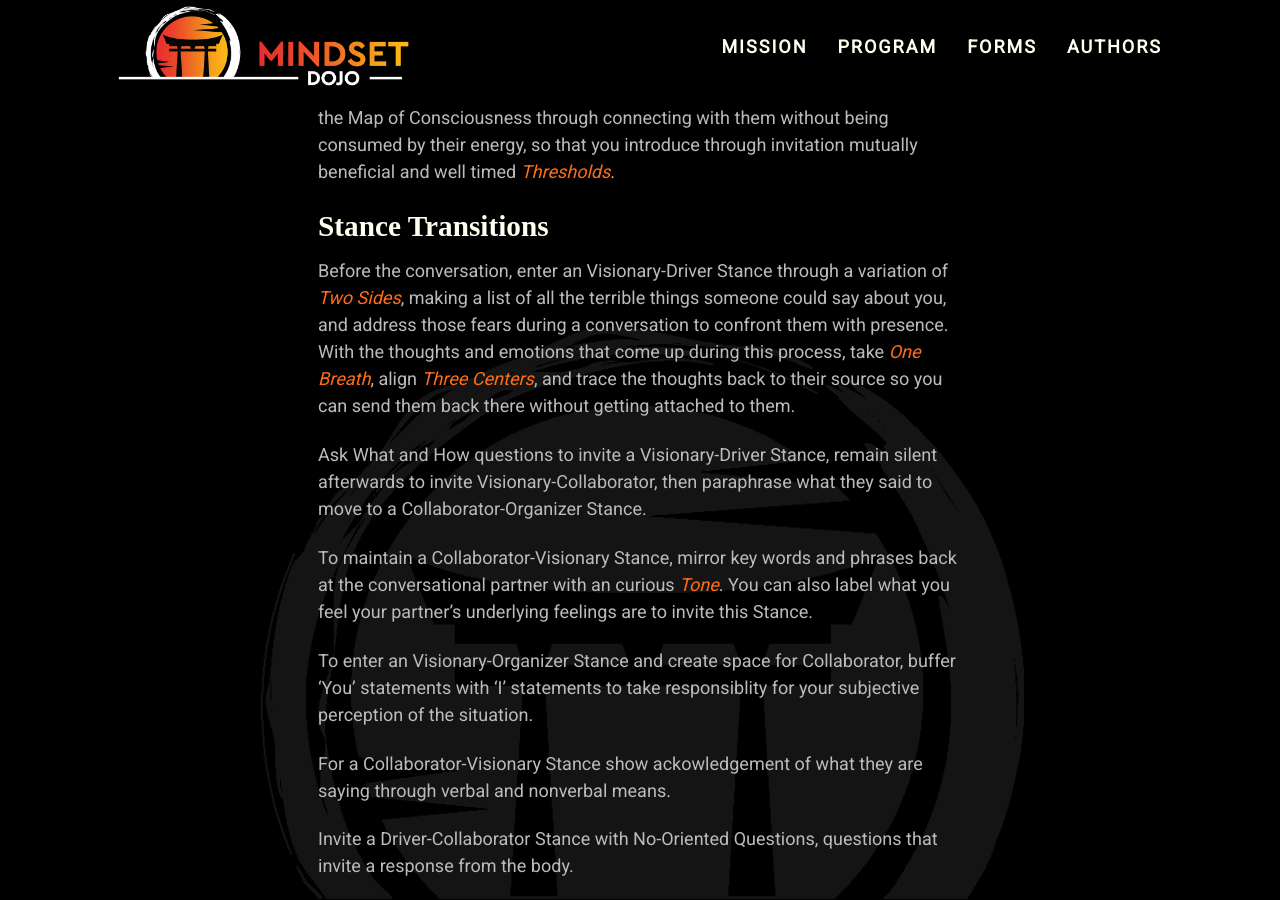
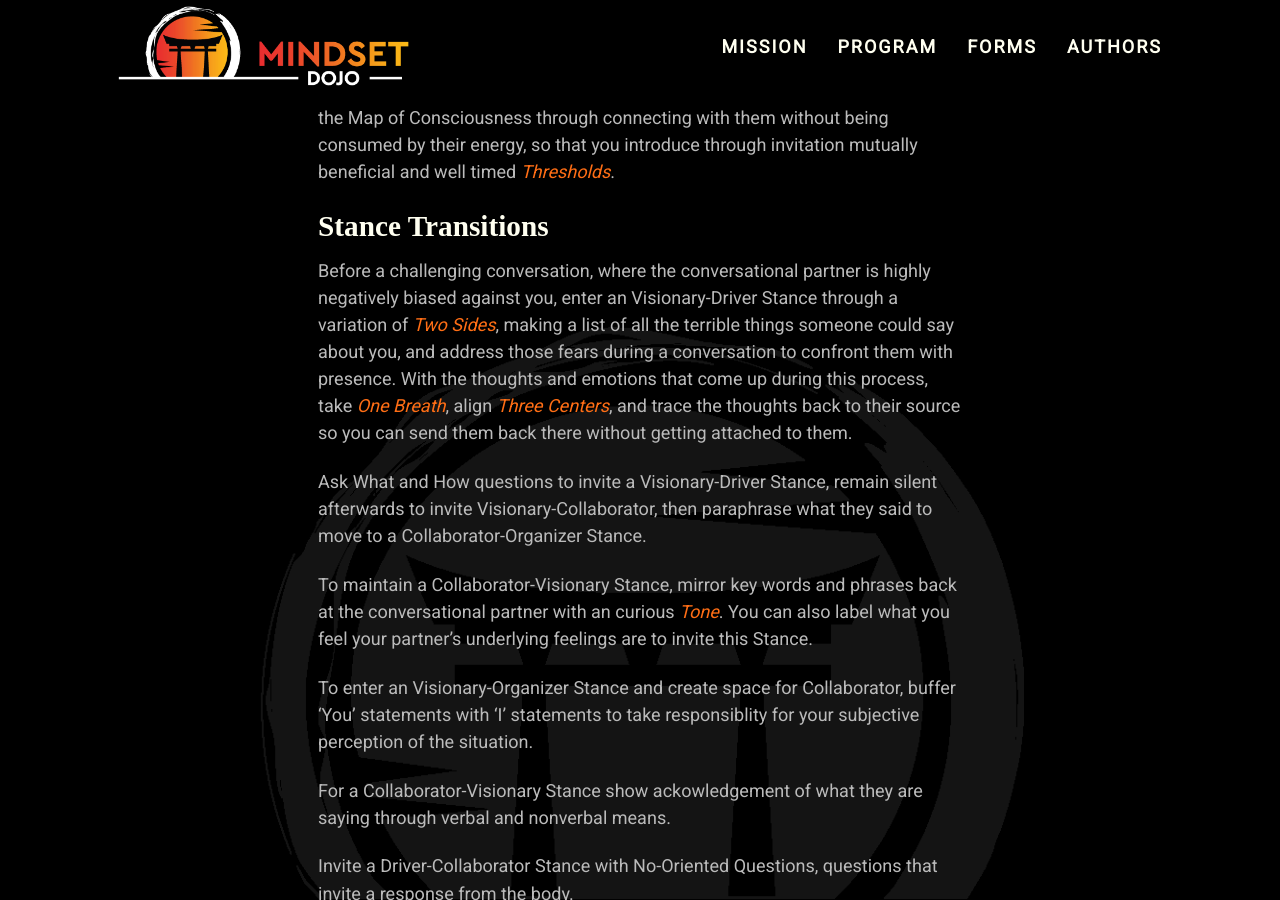
Before and after one commit to mindset-dojo/mindset-dojo.github.io, a Jekyll site: the page built from _forms/stance.md, in a window 1280 px wide and 900 px high, scrolled down 794 px. Built offline with Jekyll 4.4.1, drawn with Linux system fonts in a browser that asks for light colours; some web fonts are replaced.

Commit message:
fix(stance): clarify when to use accusation audit.

```diff
--- a/_forms/stance.md
+++ b/_forms/stance.md
@@ -24,7 +24,7 @@
 
 ### Stance Transitions
 
-Before the conversation, enter an Visionary-Driver Stance through a variation of [Two Sides](../two-sides/), making a list of all the terrible things someone could say about you, and address those fears during a conversation to confront them with presence. With the thoughts and emotions that come up during this process, take [One Breath](../one-breath/), align [Three Centers](../three-centers/), and trace the thoughts back to their source so you can send them back there without getting attached to them.
+Before a challenging conversation, where the conversational partner is highly negatively biased against you, enter an Visionary-Driver Stance through a variation of [Two Sides](../two-sides/), making a list of all the terrible things someone could say about you, and address those fears during a conversation to confront them with presence. With the thoughts and emotions that come up during this process, take [One Breath](../one-breath/), align [Three Centers](../three-centers/), and trace the thoughts back to their source so you can send them back there without getting attached to them.
 
 Ask What and How questions to invite a Visionary-Driver Stance, remain silent afterwards to invite Visionary-Collaborator, then paraphrase what they said to move to a Collaborator-Organizer Stance.
 
```
